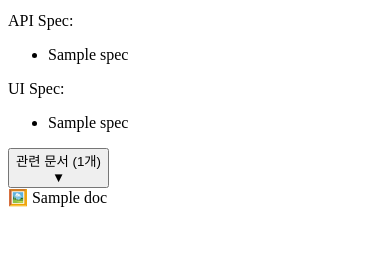
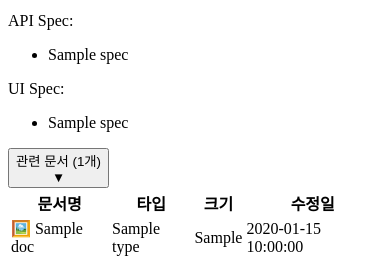
Before and after one commit to jongik-sv/jjiban_flutter, a FastAPI app: template orchay/src/orchay/web/templates/partials/detail.html in a window 390 px wide. Shown: the part 744-1011 px from the top of the page. Before the commit the page ends 951 px from the top, so only its background shows below. Run offline with FastAPI, Linux system fonts and the light colour scheme; the template is opened without the code that fills it: most values are stand-ins (such as "Sample title", 1, 10 or a date in 2020).

Commit message:
[wf:build] TSK-06-03: 문서 테이블 구현
- server.py: format_file_size(), format_date() 포맷팅 함수 추가
- server.py: get_task_documents() 메타정보 반환 확장 (name, type, size, modified)
- detail.html: 문서 테이블 UI (4컬럼: 문서명, 타입, 크기, 수정일)
- detail.html: 반응형 레이아웃 (sm: 3컬럼, md: 4컬럼)
- 테스트: 메타정보 필드 검증 추가

🤖 Generated with [Claude Code](https://claude.com/claude-code)

Co-Authored-By: Claude Opus 4.5 <noreply@anthropic.com>

```diff
--- a/orchay/src/orchay/web/server.py
+++ b/orchay/src/orchay/web/server.py
@@ -6,9 +6,13 @@ TSK-03-01: Task 상세 API 및 템플릿
 TSK-05-01: Document Viewer API
 TSK-06-01: 트리 패널 개선 (통계 배지, 검색, WP/ACT Detail)
 TSK-06-02: Task Detail 패널 개선 (워크플로우 스테퍼, 진행률)
+TSK-06-03: 문서 테이블 (메타정보 포함)
 """
 
 from __future__ import annotations
+
+import os
+from datetime import datetime
 
 from pathlib import Path
 from typing import TYPE_CHECKING
@@ -84,6 +88,35 @@ def get_task_progress(status: str) -> int:
     return STATUS_TO_PROGRESS.get(status, 0)
 
 
+def format_file_size(size_bytes: int) -> str:
+    """파일 크기를 사람이 읽기 쉬운 형태로 변환 (TSK-06-03 BR-02).
+
+    Args:
+        size_bytes: 파일 크기 (바이트)
+
+    Returns:
+        포맷된 크기 문자열 (예: "8.3 KB")
+    """
+    if size_bytes < 1024:
+        return f"{size_bytes} B"
+    elif size_bytes < 1024 * 1024:
+        return f"{size_bytes / 1024:.1f} KB"
+    else:
+        return f"{size_bytes / (1024 * 1024):.1f} MB"
+
+
+def format_date(timestamp: float) -> str:
+    """Unix timestamp를 YYYY-MM-DD 형식으로 변환 (TSK-06-03 BR-03).
+
+    Args:
+        timestamp: Unix timestamp
+
+    Returns:
+        포맷된 날짜 문자열 (예: "2025-12-28")
+    """
+    return datetime.fromtimestamp(timestamp).strftime("%Y-%m-%d")
+
+
 def calculate_stats(tasks: list[Task]) -> dict[str, int]:
     """통계 정보 계산 (TSK-06-01).
 
@@ -137,8 +170,8 @@ def get_task_documents(
     task_id: str,
     base_path: Path | None = None,
     project_name: str = "",
-) -> list[str]:
-    """Task 관련 문서 목록 조회 (TSK-05-01: 이미지 지원 추가).
+) -> list[dict[str, str | int]]:
+    """Task 관련 문서 목록 조회 (TSK-06-03: 메타정보 포함).
 
     Args:
         task_id: Task ID (예: TSK-01-01)
@@ -146,7 +179,8 @@ def get_task_documents(
         project_name: 프로젝트 이름
 
     Returns:
-        존재하는 문서/이미지 파일명 목록 (정렬됨)
+        문서 메타정보 딕셔너리 목록 (정렬됨)
+        각 항목: {name, type, size, size_formatted, modified, modified_formatted}
     """
     if base_path is None:
         # 기본 경로: .jjiban/projects/{project}/tasks/{task_id}/
@@ -157,13 +191,35 @@ def get_task_documents(
     if not task_dir.exists() or not task_dir.is_dir():
         return []
 
-    # 허용된 확장자 파일만 반환, 정렬
-    docs = [
-        f.name
-        for f in task_dir.iterdir()
-        if f.is_file() and f.suffix.lower() in ALLOWED_EXTENSIONS
-    ]
-    return sorted(docs)
+    docs: list[dict[str, str | int]] = []
+
+    for f in task_dir.iterdir():
+        if not f.is_file():
+            continue
+        suffix = f.suffix.lower()
+        if suffix not in ALLOWED_EXTENSIONS:
+            continue
+
+        # 파일 메타정보 조회 (TSK-06-03)
+        try:
+            stat = os.stat(f)
+            size = stat.st_size
+            modified = stat.st_mtime
+        except OSError:
+            size = 0
+            modified = 0.0
+
+        docs.append({
+            "name": f.name,
+            "type": suffix[1:].upper(),  # ".md" -> "MD"
+            "size": size,
+            "size_formatted": format_file_size(size),
+            "modified": modified,
+            "modified_formatted": format_date(modified) if modified > 0 else "-",
+        })
+
+    # 파일명 기준 정렬
+    return sorted(docs, key=lambda d: str(d["name"]))
 
 
 def create_app(orchestrator: Orchestrator) -> FastAPI:
--- a/orchay/src/orchay/web/templates/partials/detail.html
+++ b/orchay/src/orchay/web/templates/partials/detail.html
@@ -220,7 +220,7 @@
     </div>
     {% endif %}
 
-    <!-- Documents 섹션 (TSK-06-03에서 테이블로 확장 예정) -->
+    <!-- Documents 섹션 (TSK-06-03: 테이블 형태) -->
     <div class="bg-orchay-card rounded-lg border border-orchay-border overflow-hidden" data-testid="documents-section">
         <button type="button" class="collapsible-header w-full flex items-center justify-between p-4 text-left hover:bg-gray-700/50 transition-colors"
                 onclick="toggleSection(this)">
@@ -231,16 +231,45 @@
             <span class="toggle-icon transition-transform">▼</span>
         </button>
         <div class="collapsible-content p-4 pt-0">
-            <div class="space-y-1" data-testid="documents-list">
+            <div data-testid="documents-list">
                 {% if documents %}
-                {% for doc in documents %}
-                <div class="flex items-center gap-2 text-sm cursor-pointer hover:bg-gray-700 rounded px-2 py-1 -mx-2 transition-colors"
-                     data-testid="document-item"
-                     onclick="openDocument('{{ task.id }}', '{{ doc }}')">
-                    <span>{% if doc.endswith('.md') %}📄{% else %}🖼️{% endif %}</span>
-                    <span class="text-orchay-accent hover:underline">{{ doc }}</span>
-                </div>
-                {% endfor %}
+                <!-- TSK-06-03: 문서 테이블 -->
+                <table class="w-full text-sm" data-testid="documents-table">
+                    <thead>
+                        <tr class="text-left text-orchay-muted border-b border-orchay-border">
+                            <th class="pb-2">문서명</th>
+                            <th class="pb-2 w-16 text-center">타입</th>
+                            <th class="pb-2 w-20 text-right hidden sm:table-cell">크기</th>
+                            <th class="pb-2 w-28 text-right hidden md:table-cell">수정일</th>
+                        </tr>
+                    </thead>
+                    <tbody>
+                        {% for doc in documents %}
+                        <tr class="cursor-pointer hover:bg-gray-700 transition-colors border-b border-orchay-border/50 last:border-0"
+                            data-testid="document-row"
+                            onclick="openDocument('{{ task.id }}', '{{ doc.name }}')"
+                            tabindex="0"
+                            onkeydown="if(event.key==='Enter')openDocument('{{ task.id }}', '{{ doc.name }}')">
+                            <td class="py-2">
+                                <div class="flex items-center gap-2">
+                                    <span>{% if doc.type == 'MD' %}📄{% else %}🖼️{% endif %}</span>
+                                    <span class="text-orchay-accent hover:underline truncate max-w-[200px]" title="{{ doc.name }}">{{ doc.name }}</span>
+                                </div>
+                            </td>
+                            <td class="py-2 text-center">
+                                <span class="px-1.5 py-0.5 rounded text-xs
+                                    {% if doc.type == 'MD' %}bg-blue-900 text-blue-300
+                                    {% elif doc.type in ['PNG', 'JPG', 'JPEG', 'GIF', 'WEBP'] %}bg-purple-900 text-purple-300
+                                    {% else %}bg-gray-700 text-gray-300{% endif %}">
+                                    {{ doc.type }}
+                                </span>
+                            </td>
+                            <td class="py-2 text-right text-orchay-muted hidden sm:table-cell">{{ doc.size_formatted }}</td>
+                            <td class="py-2 text-right text-orchay-muted hidden md:table-cell">{{ doc.modified_formatted }}</td>
+                        </tr>
+                        {% endfor %}
+                    </tbody>
+                </table>
                 {% else %}
                 <p class="text-orchay-muted text-sm">문서 없음</p>
                 {% endif %}
```
Also changed, not shown: orchay/tests/test_web_server.py (+23 -8 lines), .jjiban/projects/orchay_web/tasks/TSK-06-03/030-implementation.md (added), .jjiban/projects/orchay_web/wbs.md.
